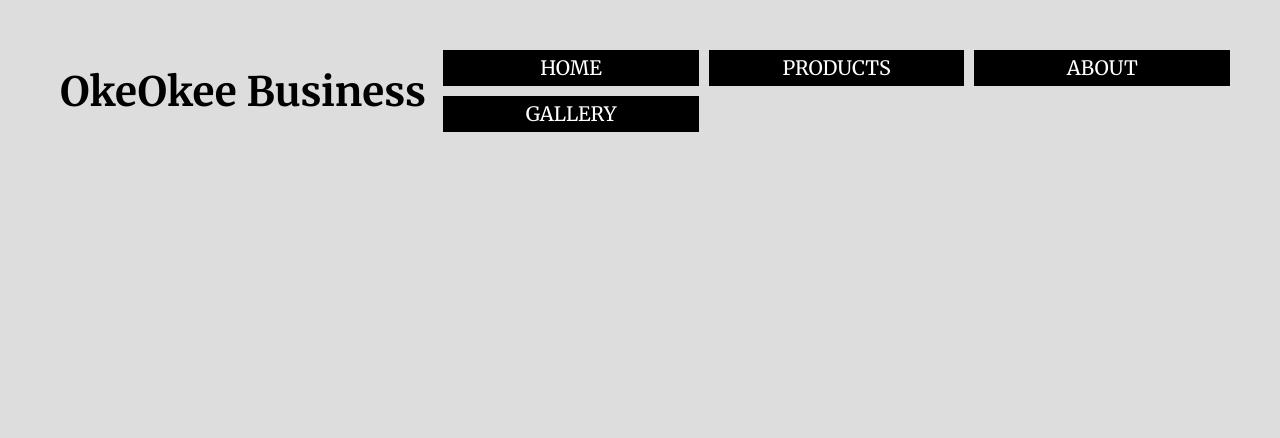
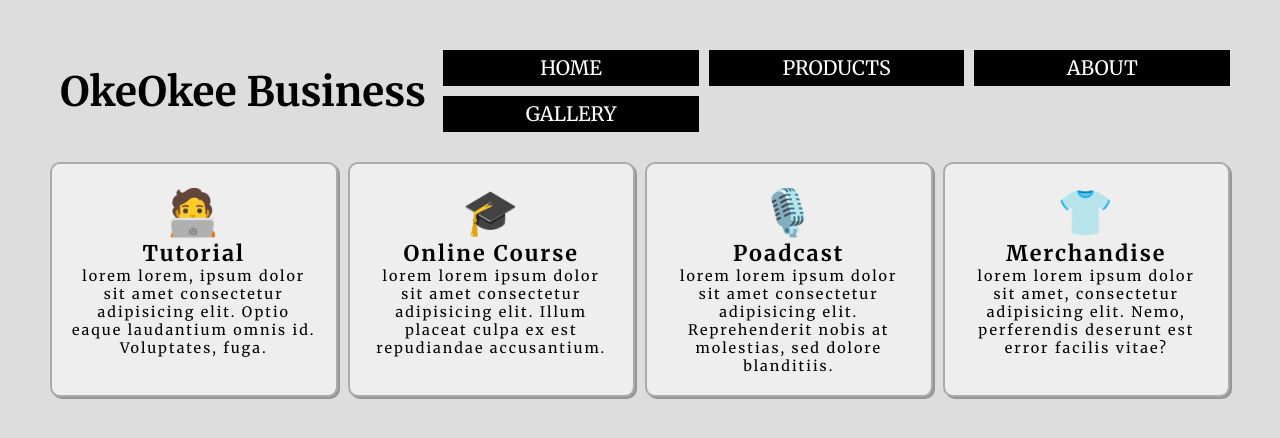
Before and after one commit to DekJus/dekjusgrid, a plain HTML site: page index.html in a window 1280 px wide. Drawn offline with Linux system fonts and the light colour scheme.

Commit message:
menambah services

```diff
--- a/index.html
+++ b/index.html
@@ -13,6 +13,7 @@
     <link rel="stylesheet" href="style.css" />
   </head>
   <body>
+    <div class="container">
       <nav class="menu">
         <div class="brand">
           <h2>OkeOkee Business</h2>
@@ -26,5 +27,31 @@
           </ul>
         </div>
       </nav>
+
+      <!-- Services -->
+       <section class="services">
+        <div class="service service1">
+          <div class="icon">🧑‍💻</div>
+          <h2>Tutorial</h2>
+          <p> lorem lorem, ipsum dolor sit amet consectetur adipisicing elit. Optio eaque laudantium omnis id. Voluptates, fuga.</p>
+        </div>
+        <div class="service service2">
+          <div class="icon">🎓</div>
+          <h2>Online Course</h2>
+          <p> lorem lorem ipsum dolor sit amet consectetur adipisicing elit. Illum placeat culpa ex est repudiandae accusantium.</p>
+        </div>
+        <div class="service service3">
+          <div class="icon">🎙️</div>
+          <h2>Poadcast</h2>
+          <p> lorem lorem ipsum dolor sit amet consectetur adipisicing elit. Reprehenderit nobis at molestias, sed dolore blanditiis.</p>
+        </div>
+        <div class="service service4">
+          <div class="icon">👕</div>
+          <h2>Merchandise</h2>
+          <p> lorem lorem ipsum dolor sit amet, consectetur adipisicing elit. Nemo, perferendis deserunt est error facilis vitae?</p>
+        </div>
+       </section>
+      <!-- Tutup Services -->
+    </div>
   </body>
 </html>
--- a/style.css
+++ b/style.css
@@ -46,3 +46,38 @@ img{
 
 
 /* Tutup Navigasi */
+
+
+
+/* Buka Services */
+
+.services{
+    margin-top: 30px;
+    display: grid;
+    grid-template-columns: repeat(auto-fit, minmax(200px, 1fr));
+    gap: 10px;
+}
+.service{
+    padding: 20px;
+    letter-spacing: 2px;
+    background-color: #eee;
+    text-align: center;
+    border-radius: 10px;
+    border-width: 2px;
+    border-style: solid;
+    border-color: rgb(170, 170, 170);
+    box-shadow: 2px 2px 0px 0px rgba(0,0,0,0.32);
+}
+
+.icon{
+    font-size: 2.5em;
+}
+.service h2{
+    font-size: 1.2em;
+}
+.service p{
+    font-size: 0.8em;
+}
+
+
+/* Tutup Services */
```
Lines whose indentation alone changed are shown as unchanged.
